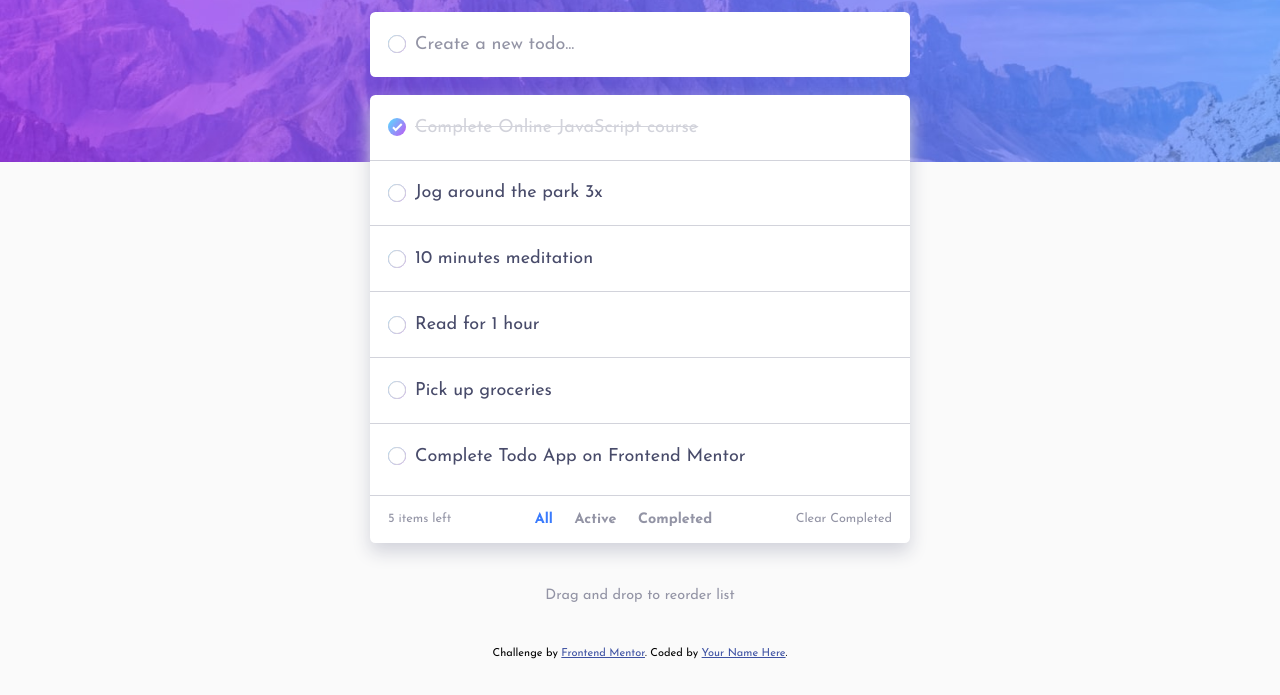
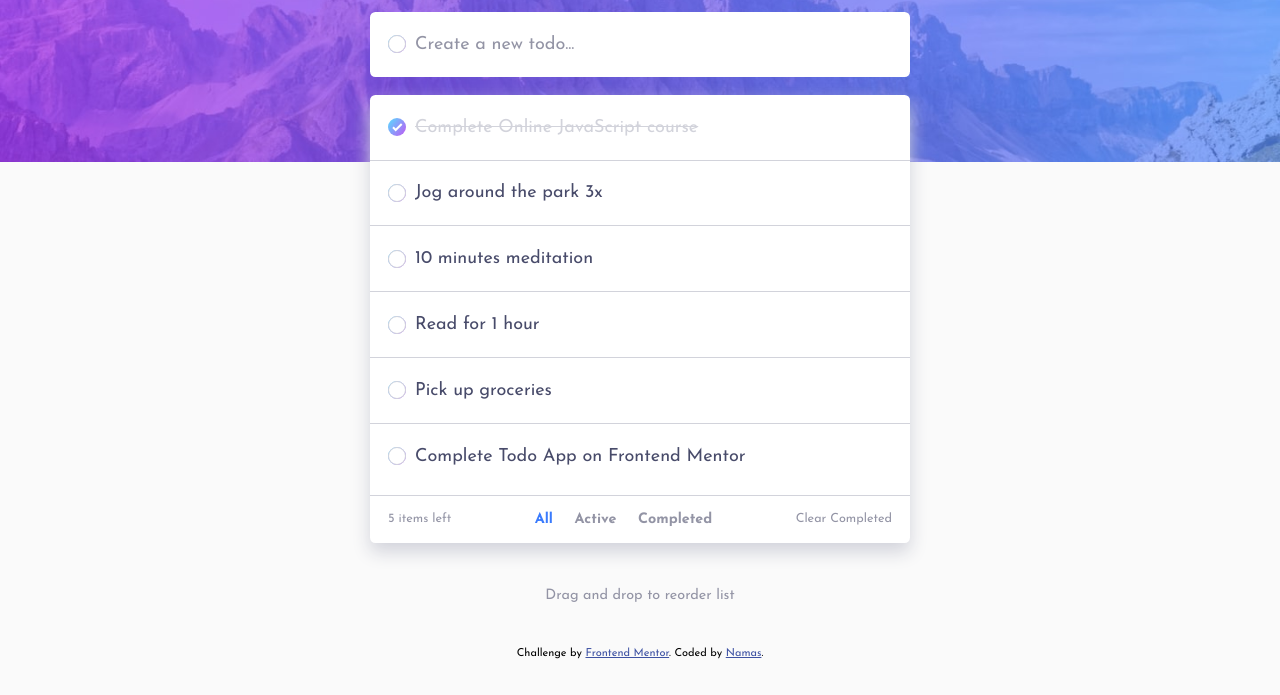
Before and after one commit to namasSinjali/todo-app-main, a plain HTML site: page index.html in a window 1280 px wide. Shown: the part 105-800 px from the top of the page. Drawn offline with Linux system fonts and the light colour scheme.

Commit message:
added my Github link in html footer

```diff
--- a/index.html
+++ b/index.html
@@ -55,7 +55,7 @@
   </div>
   <div class="attribution">
     Challenge by <a href="https://www.frontendmentor.io?ref=challenge" target="_blank">Frontend Mentor</a>.
-    Coded by <a href="#">Your Name Here</a>.
+    Coded by <a href="https://github.com/namasSinjali">Namas</a>.
   </div>
 
   <script src="index.js"></script>
```
